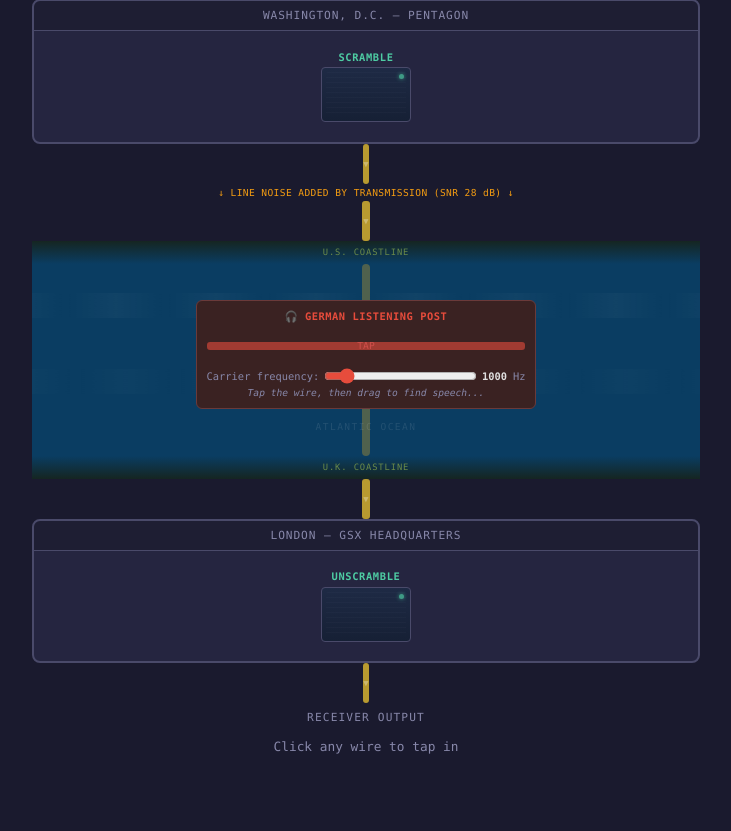
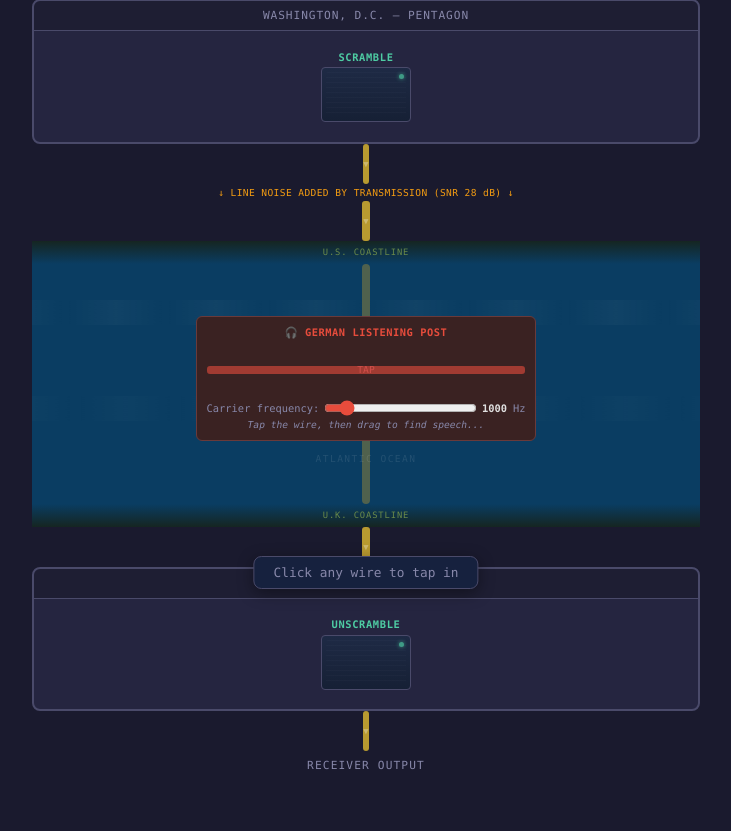
Before and after one commit to trbll/sigsalysim, a Flask app: page /v3 in a window 1280 px wide. Shown: the part 195-1026 px from the top of the page, without its empty margins (274-1005 px from the left). Before the commit the page ends 949 px from the top, so only its background shows below. Run offline with Flask 3, Linux system fonts and the light colour scheme.

Commit message:
Add stage glow, fixed toast, taller ocean/tap, stage IDs
1. Stage highlighting: when a wire is tapped, all upstream processing
   stages glow green (box-shadow + border) showing the signal path.
   Maps each audio variant to which stages produced it.
2. Fixed toast: listening label is now position:fixed at bottom center,
   always visible regardless of scroll position.
3. German TAP wire: taller (48px) for easier clicking.
4. Ocean: taller (min-height 200px, more padding).
5. Added IDs to all stage blocks for highlight targeting.

Co-Authored-By: Claude Opus 4.6 (1M context) <noreply@anthropic.com>

```diff
--- a/web/static/v3/v3.css
+++ b/web/static/v3/v3.css
@@ -408,9 +408,10 @@ body {
 
 .ocean-body {
     background: var(--ocean);
-    padding: 1.5rem 1rem;
+    padding: 2.5rem 1rem;
     position: relative;
     overflow: hidden;
+    min-height: 200px;
 }
 
 .wave {
@@ -479,7 +480,7 @@ body {
 
 .german-tap {
     width: 100%;
-    height: 32px;
+    height: 48px;
     margin-bottom: 0.4rem;
 }
 
@@ -545,16 +546,42 @@ body {
     font-style: italic;
 }
 
-/* ── Listening Status ────────────────────────────── */
+/* ── Listening Toast (fixed position) ────────────── */
 
-.listening {
-    text-align: center;
-    padding: 0.75rem;
+.listening-toast {
+    position: fixed;
+    bottom: 1rem;
+    left: 50%;
+    transform: translateX(-50%);
+    background: var(--surface);
+    border: 1px solid var(--terminal-border);
+    border-radius: 8px;
+    padding: 0.5rem 1.2rem;
     font-family: var(--mono);
     font-size: 0.8rem;
     color: var(--text-muted);
+    z-index: 100;
+    box-shadow: 0 4px 16px rgba(0,0,0,0.4);
+    transition: all 0.2s;
+    white-space: nowrap;
 }
-.listening.active { color: var(--accent); }
+.listening-toast.active {
+    color: var(--accent);
+    border-color: var(--accent-dim);
+}
+
+/* ── Stage Glow (active signal path) ────────────── */
+
+.stage-block.lit .stage-unit,
+.vinyl-block.lit .vinyl-record {
+    box-shadow: 0 0 14px var(--wire-glow), 0 0 4px var(--accent);
+    border-color: var(--accent);
+}
+
+.stage-block.lit .stage-unit::after {
+    opacity: 1;
+    box-shadow: 0 0 6px var(--accent);
+}
 
 /* ── Mode visibility ─────────────────────────────── */
 
@@ -569,3 +596,6 @@ body:not([data-mode]) .sigsaly-only { display: none !important; }
     .vinyl-record { width: 80px; height: 80px; }
     .stage-unit { width: 70px; height: 45px; }
 }
+
+/* Padding for fixed toast */
+.simulator { padding-bottom: 3.5rem; }
--- a/web/templates/v3.html
+++ b/web/templates/v3.html
@@ -34,7 +34,7 @@
 
             <!-- A-3 mode: just SCRAMBLE -->
             <div class="terminal-stages a3-only">
-                <div class="stage-block">
+                <div class="stage-block" id="stage-scramble">
                     <div class="stage-name">SCRAMBLE</div>
                     <div class="stage-unit"></div>
                 </div>
@@ -42,21 +42,21 @@
 
             <!-- SIGSALY mode: VOCODER + ENCRYPT + KEY RECORD -->
             <div class="terminal-stages sigsaly-only">
-                <div class="stage-block">
+                <div class="stage-block" id="stage-vocoder">
                     <div class="stage-name">VOCODER</div>
                     <div class="stage-unit"></div>
                 </div>
                 <div class="wire-h wire-tap" data-variant="vocoded" data-label="Vocoded speech">
                     <div class="wire-flow">▶</div>
                 </div>
-                <div class="stage-block">
+                <div class="stage-block" id="stage-encrypt">
                     <div class="stage-name">ENCRYPT</div>
                     <div class="stage-unit"></div>
                 </div>
                 <div class="wire-h wire-tap" data-variant="key_record" data-label="Key record (random noise)">
                     <div class="wire-flow">◀</div>
                 </div>
-                <div class="vinyl-block">
+                <div class="vinyl-block" id="stage-sender-key">
                     <div class="vinyl-record spinning" id="sender-record">
                         <div class="vinyl-grooves"></div>
                         <div class="vinyl-center">KEY</div>
@@ -129,7 +129,7 @@
 
             <!-- A-3 mode: just UNSCRAMBLE -->
             <div class="terminal-stages a3-only">
-                <div class="stage-block">
+                <div class="stage-block" id="stage-unscramble">
                     <div class="stage-name">UNSCRAMBLE</div>
                     <div class="stage-unit"></div>
                 </div>
@@ -137,14 +137,14 @@
 
             <!-- SIGSALY mode: DECRYPT + KEY RECORD -->
             <div class="terminal-stages sigsaly-only">
-                <div class="stage-block">
+                <div class="stage-block" id="stage-decrypt">
                     <div class="stage-name">DECRYPT</div>
                     <div class="stage-unit"></div>
                 </div>
                 <div class="wire-h wire-tap" data-variant="key_record" data-label="Key record (identical copy)">
                     <div class="wire-flow">◀</div>
                 </div>
-                <div class="vinyl-block">
+                <div class="vinyl-block" id="stage-receiver-key">
                     <div class="vinyl-record spinning vinyl-draggable" id="receiver-record">
                         <div class="vinyl-grooves"></div>
                         <div class="vinyl-center">KEY</div>
@@ -167,8 +167,8 @@
     </div>
     <div class="source-label">RECEIVER OUTPUT</div>
 
-    <!-- Status -->
-    <div class="listening" id="listening-label">
+    <!-- Fixed toast for currently playing audio -->
+    <div class="listening-toast" id="listening-label">
         <span id="listening-text">Click any wire to tap in</span>
     </div>
 
```
Also changed, not shown: web/static/v3/v3.js (+45 -1 lines).
